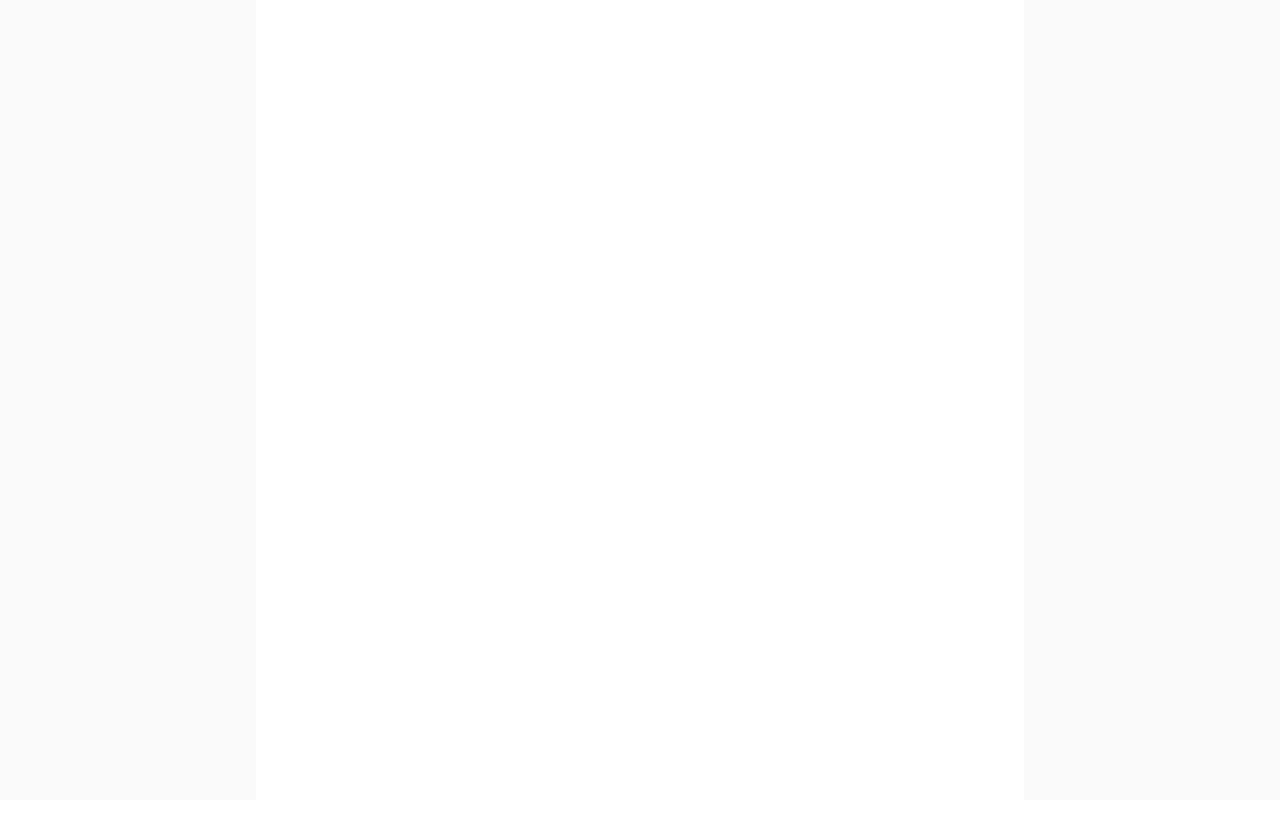
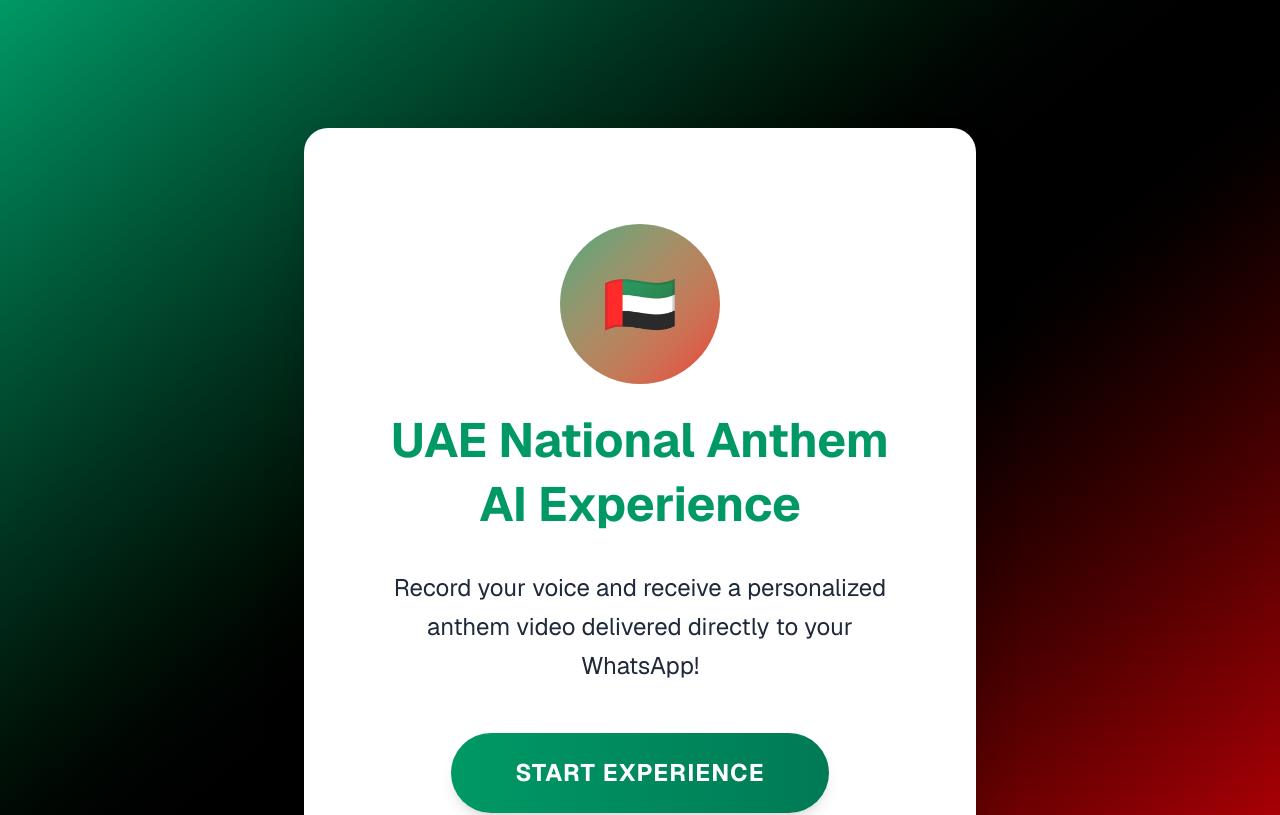
Before and after one commit to febintjames/kiosk_ui, a Next.js app: page / in a window 1280 px wide. Shown: the top 815 px of the page. Built offline with nearby package versions, Linux system fonts and the light colour scheme.

Commit message:
ui: welcome page

```diff
--- a/app/page.tsx
+++ b/app/page.tsx
@@ -2,8 +2,33 @@ import Image from "next/image";
 
 export default function Home() {
   return (
-    <div className="flex min-h-screen items-center justify-center bg-zinc-50 font-sans dark:bg-black">
-      <main className="flex min-h-screen w-full max-w-3xl flex-col items-center justify-between py-32 px-16 bg-white dark:bg-black sm:items-start">
+    <div className="flex min-h-screen items-center justify-center bg-gradient-to-br from-emerald-600 via-black to-red-600 font-sans">
+      <main className="flex min-h-screen w-full flex-col items-center justify-center px-16 py-32">
+        <div className="flex flex-col items-center justify-center text-center bg-white bg-opacity-95 px-16 py-24 rounded-3xl shadow-2xl max-w-2xl">
+          {/* UAE Logo */}
+          <div className="w-40 h-40 bg-gradient-to-br from-emerald-600 to-red-600 rounded-full flex items-center justify-center mb-8 animate-pulse text-6xl">
+            🇦🇪
+          </div>
+
+          {/* Heading */}
+          <h1 className="text-5xl font-bold text-emerald-600 mb-4">
+            UAE National Anthem
+          </h1>
+          <h2 className="text-5xl font-bold text-emerald-600 mb-10">
+            AI Experience
+          </h2>
+
+          {/* Subtitle */}
+          <p className="text-2xl text-gray-800 mb-12 leading-relaxed">
+            Record your voice and receive a personalized anthem video delivered
+            directly to your WhatsApp!
+          </p>
+
+          {/* Primary Button */}
+          <button className="px-16 py-6 bg-gradient-to-r from-emerald-600 to-emerald-700 text-white text-2xl font-bold rounded-full uppercase tracking-wider hover:shadow-2xl hover:-translate-y-1 transition-all duration-300 shadow-lg hover:shadow-emerald-600/60">
+            Start Experience
+          </button>
+        </div>
       </main>
     </div>
   );
```
Also changed, not shown: app/details/page.tsx (added).
